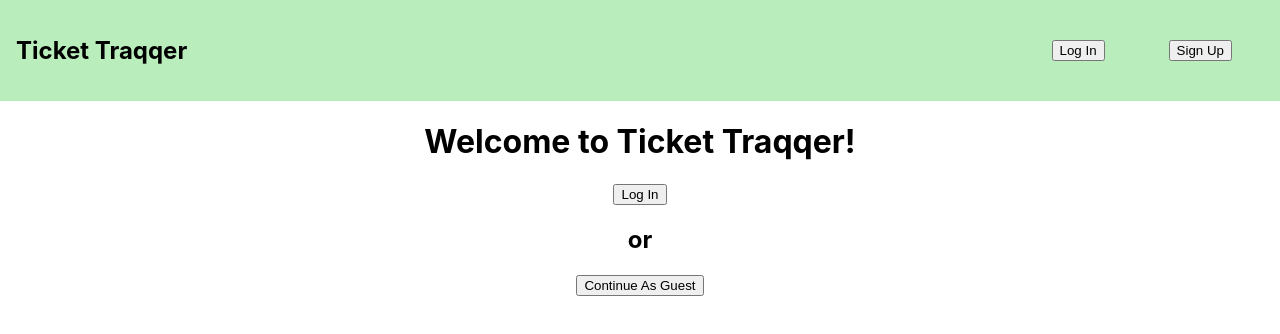
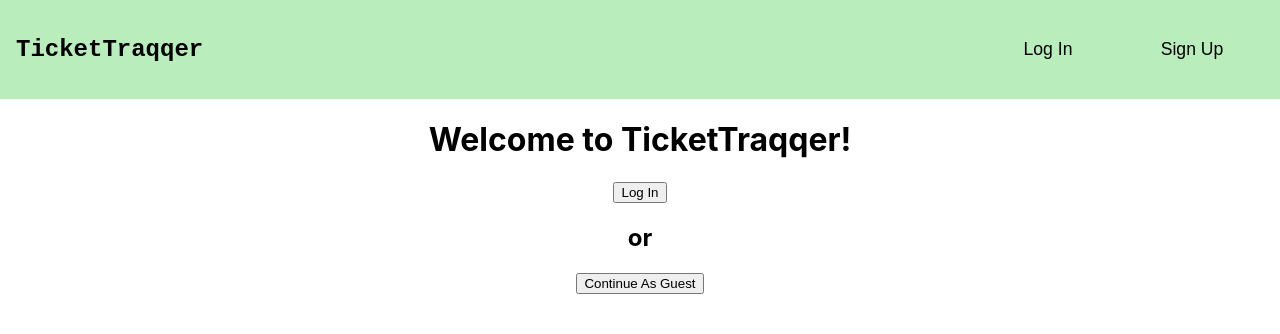
Before and after one commit to bmarchena/ticket-traqqer, a React (Create React App) app in the folder myapp/: page / in a window 1280 px wide. Shown: the top 334 px of the page. Built offline with nearby package versions, Linux system fonts and the light colour scheme; no server answers.

Commit message:
StyleSheet edits

```diff
--- a/myapp/src/App.css
+++ b/myapp/src/App.css
@@ -37,32 +37,6 @@
   }
 }
 
-/* Sign up page */
-.signUpHeading{
-  text-align: center;
-  line-height: 20vh;
-}
-
-.signUpForm{
-  margin-left: 40vw;
-}
-
-.signUpForm input{
-  width: 15rem;
-  padding: 8px;
-  border-radius: 2px;
-  display: flex;
-}
-
-.signUpForm button{
-  padding: 7px;
-  border-radius: 2px;
-  font-size: 1.005rem;
-  background: #B9EEBC;
-  margin-left: 8vw;
-
-}
-
 a:hover{
   color: #b9eebc;
 }
@@ -73,6 +47,7 @@ a:hover{
   background-color: #b9eebc;
   padding: 1rem;
   justify-content: space-between;
+  font-family: 'Courier New', Courier, monospace;
 }
 
 .navbarButtons {
@@ -82,6 +57,12 @@ a:hover{
 
 .navbarButtons button {
   margin: 0 2rem;
+  font-size: 1.1rem;
+  /* Removing default button border */
+  background: #b9eebc;
+  border: none;
+  height: 4rem;
+  width: 5rem;
 }
 
 /* Login Page */
--- a/myapp/src/App.js
+++ b/myapp/src/App.js
@@ -86,15 +86,12 @@ class App extends Component {
       console.log(platenum)
       console.log(this.state.items[0].plate)
       let validPlate = false
-      let j = 0
       for (let i = 0; i < this.state.items.length; i++) {
-        j++
         if (this.state.items[i].plate === platenum) {
           validPlate = true
           this.countAccount.push(i)
         }
       }
-      alert(j)
       if (validPlate) {
         this.setState({
           job: 'Account Home'
@@ -114,7 +111,7 @@ class App extends Component {
     if (this.state.loggedIn === false) {
       return (
         <nav className="navbar">
-          <h1>Ticket Traqqer</h1>
+          <h1 className="h-heading">TicketTraqqer</h1>
           <div className="navbarButtons">
             <button onClick={this.userLogin}>Log In</button>
             <button onClick={this.userSignup}>Sign Up</button>
@@ -125,7 +122,7 @@ class App extends Component {
     if (this.state.loggedIn === true) {
       return (
         <nav className="navbar">
-          <h1>Ticket Traqqer</h1>
+          <h1 className="h-heading">TicketTraqqer</h1>
           <div className="navbarButtons">
             <button onClick={this.homePage}>Home</button>
             <button onClick={this.userLogin}>Logout</button>
@@ -143,7 +140,7 @@ class App extends Component {
       return (
         <div className="App" >
           {navBar}
-          <h1>Welcome to Ticket Traqqer!</h1>
+          <h1>Welcome to TicketTraqqer!</h1>
           <button onClick={this.userLogin}>Log In</button>
           <h2>or</h2>
           <button onClick={this.guest}>Continue As Guest</button>
```
